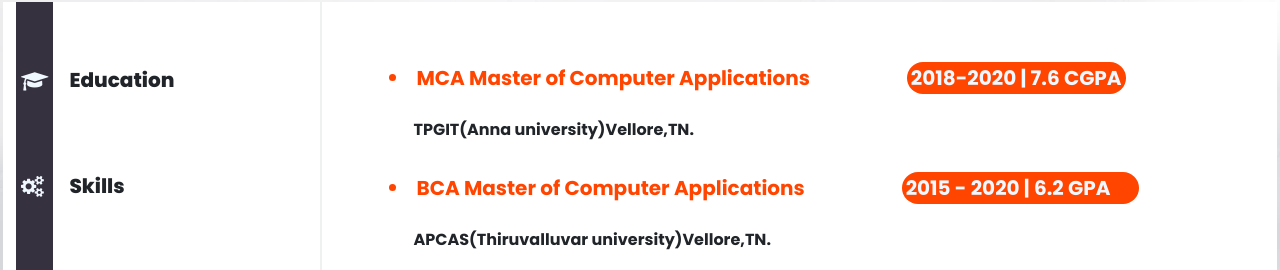
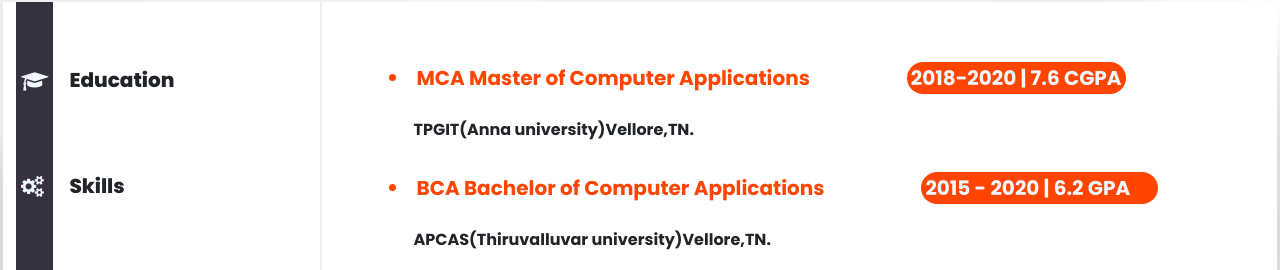
Before and after one commit to Vinothkumar3/portfoliopro, a React (Create React App) app in the folder client/: page / in a window 1280 px wide. Shown: the part 1512-1782 px from the top of the page. Built offline with nearby package versions, Linux system fonts and the light colour scheme; a web font is replaced by a local one.

Commit message:
complete react resume portfolio

```diff
--- a/client/src/PortfolioContainer/Resume/Resume.js
+++ b/client/src/PortfolioContainer/Resume/Resume.js
@@ -92,7 +92,7 @@ function Resume() {
 
                 <p id="mcap">TPGIT(Anna university)Vellore,TN.</p>
                 <h6 id="bcaid">
-                  BCA Master of Computer Applications &emsp; &emsp; &emsp;
+                  BCA Bachelor of Computer Applications &emsp; &emsp; &emsp;
                   &emsp;<p id="bcaspan">2015 - 2020 | 6.2 GPA &emsp;</p>
                 </h6>
 
```
